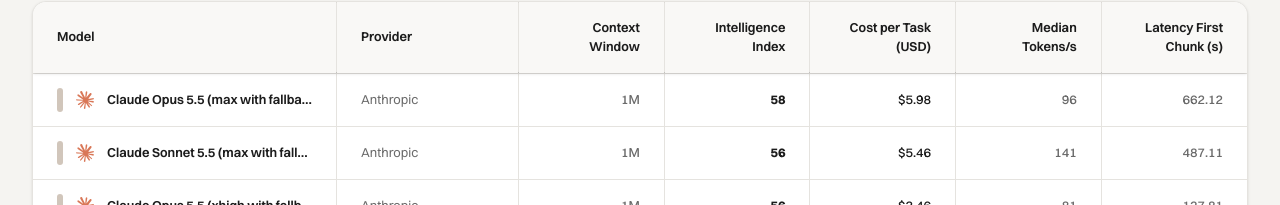
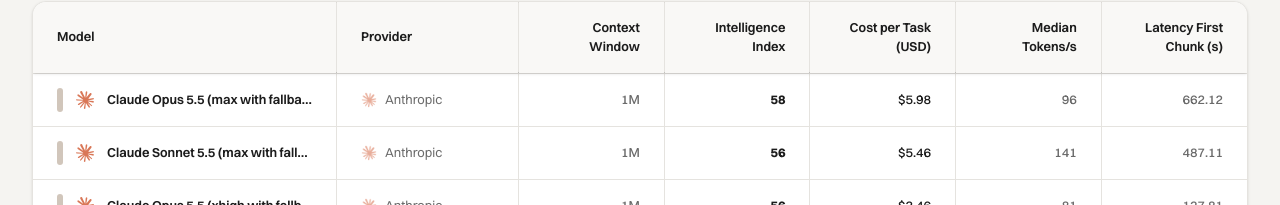
Before and after one commit to Studio1-OSS/awesome-llm-benchmarks, a React (Vite) app in the folder site/: page /llm-race in a window 1280 px wide. Shown: the part 747-952 px from the top of the page. Built offline with nearby package versions, Linux system fonts and the light colour scheme; no server answers.

Commit message:
Add missing provider logo to the Provider column in the LLM Race leaderboard table

```diff
--- a/site/src/LlmRace.tsx
+++ b/site/src/LlmRace.tsx
@@ -303,7 +303,16 @@ export default function LlmRace() {
                         <span className="font-semibold text-[#1C1C1C] truncate" title={m.name}>{m.name}</span>
                       </div>
                     </td>
-                    <td className="py-3.5 px-6 text-[#6B6B6B] truncate" title={m.provider}>{m.provider}</td>
+                    <td className="py-3.5 px-6 truncate" title={m.provider}>
+                      <div className="flex items-center gap-2">
+                        {m.logo ? (
+                          <img src={m.logo} alt="" className="w-4 h-4 object-contain opacity-60 shrink-0" onError={(e) => { e.currentTarget.style.display = 'none'; }} />
+                        ) : (
+                          <div className="w-4 h-4 shrink-0" />
+                        )}
+                        <span className="text-[#6B6B6B]">{m.provider}</span>
+                      </div>
+                    </td>
                     <td className="py-3.5 px-6 text-[#6B6B6B] text-right font-medium">{m.context}</td>
                     <td className="py-3.5 px-6 text-right">
                       {m.intelligence && m.intelligence !== '--' ? (
```
